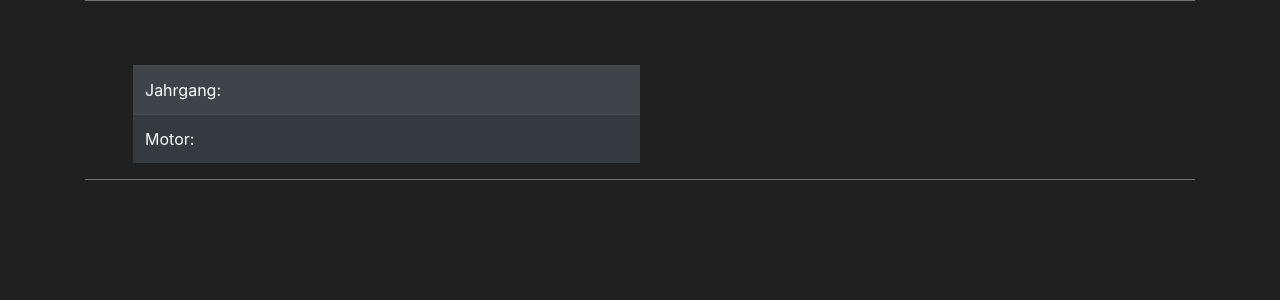
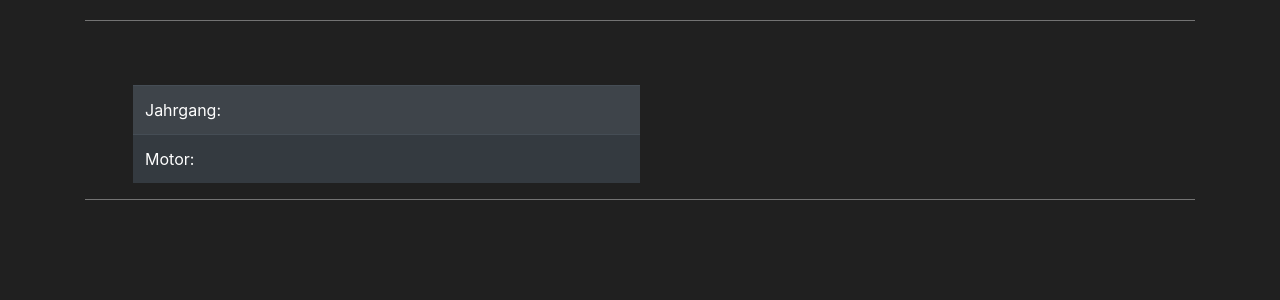
Before and after one commit to BorissowT/JazzCar-firstDjango-, a Django app: template jazzcars/autos/templates/autos/car.html in a window 1280 px wide. Shown: the part 70-370 px from the top of the page. Run offline with Django 3.2, Linux system fonts and the light colour scheme; the template is opened without the code that fills it, so the values that code supplies are empty; some libraries are stand-ins or nearby versions.

Commit message:
initial commit

```diff
--- a/jazzcars/autos/static/autos/style.css
+++ b/jazzcars/autos/static/autos/style.css
@@ -16,7 +16,7 @@
 }
 
 .white{
-    margin-top: 70px;
+    margin-top: 90px;
     color: white;
     font-style: italic;
 }
```
